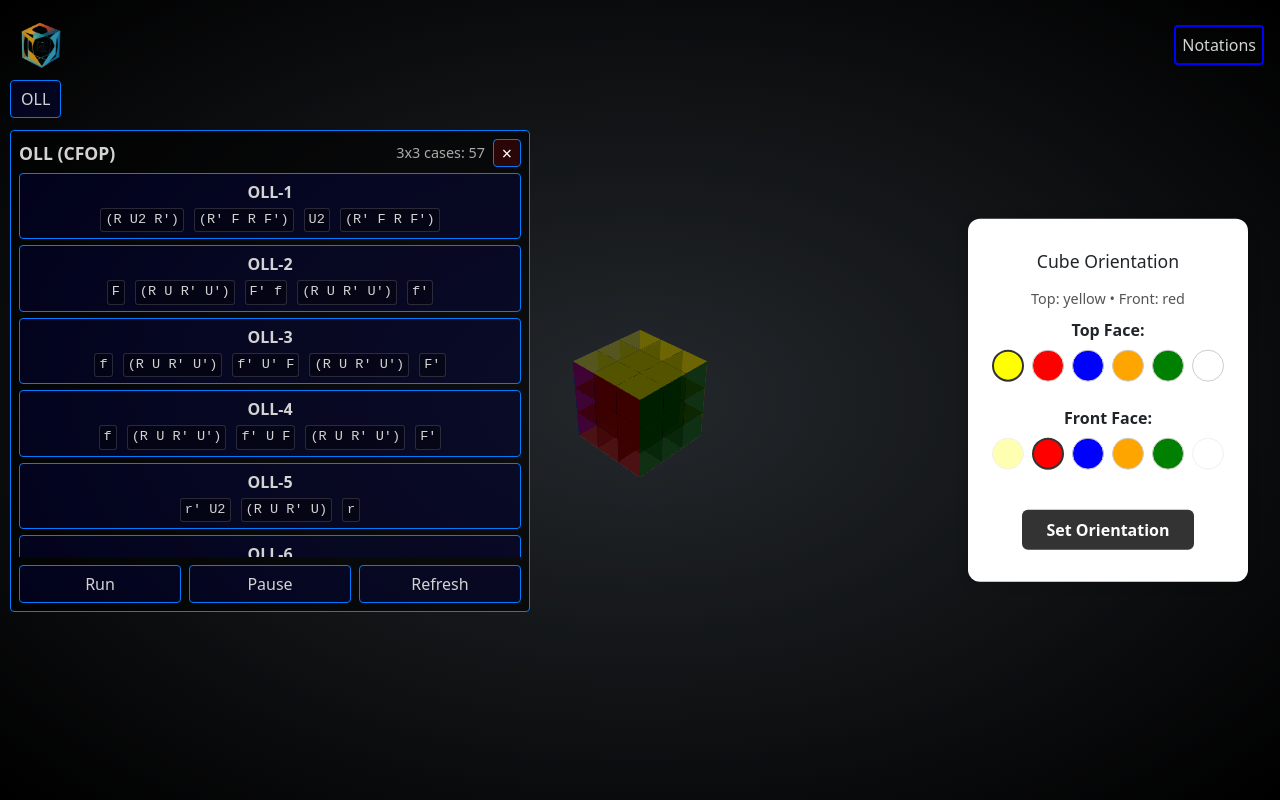
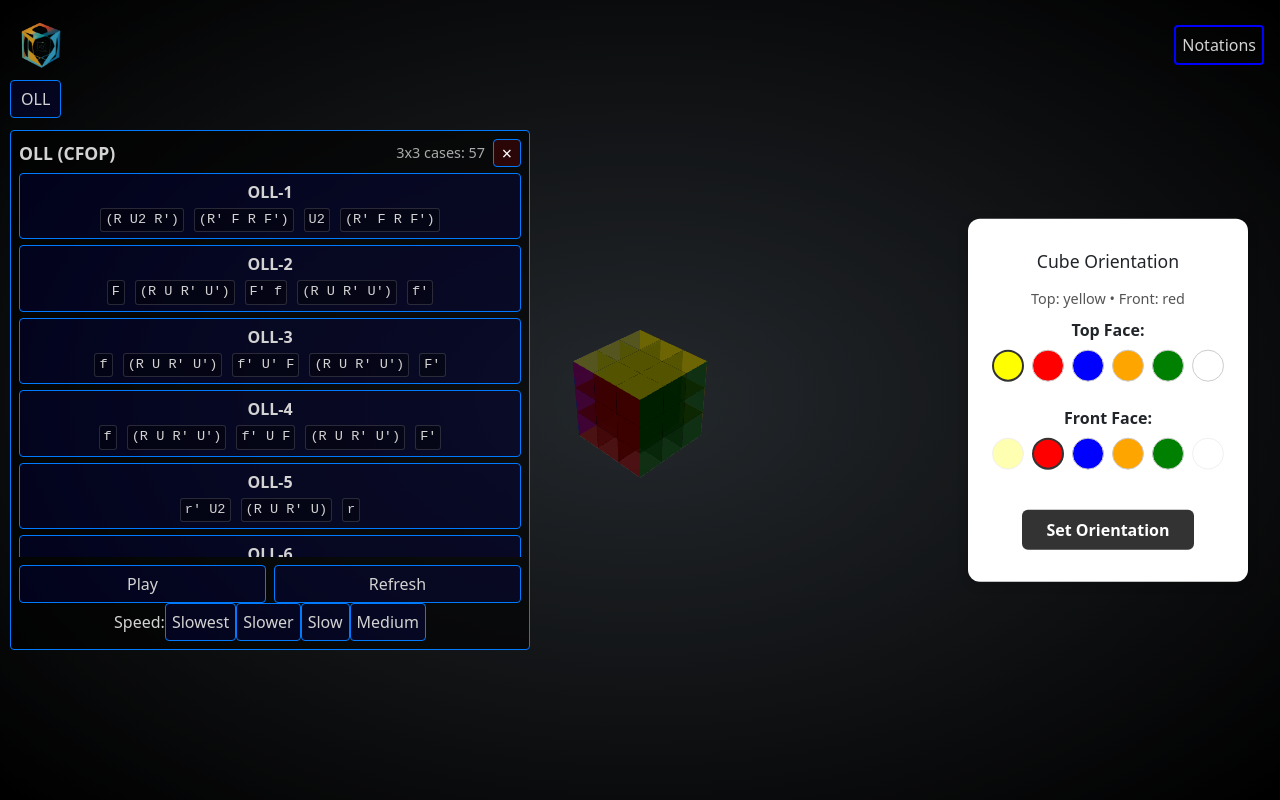
Before and after one commit to 13illydakid/rubiks-cube, a React (Vite) app: page / in a window 1280 px wide. Both pictures are taken after a click on the button "OLL". Built offline with nearby package versions, Linux system fonts and the light colour scheme.

Commit message:
Setup oll algorithm component has bugs

```diff
--- a/src/components/OLL/OLLPanel.jsx
+++ b/src/components/OLL/OLLPanel.jsx
@@ -1,4 +1,4 @@
-  import React, { useMemo, useState, useEffect } from "react";
+import React, { useMemo, useState, useEffect } from "react";
 import ollAlgorithms, { ollDisplay, OLLSetUP } from "../../cubeFunctions/algorithms";
 import moveFuncs from "../../cubeFunctions/move";
 import cube from "../../cubeFunctions/cube";
@@ -93,19 +93,13 @@ const OLLPanel = (props) => {
   }, []);
 
   const [selected, setSelected] = useState(null); // { name, setupMovesArr, solveMovesArr }
-  const [currentRun, setCurrentRun] = useState(null); // 'setup' | 'solve' | null
+  // No setup/solve phases; we play algorithm only
 
   // Derive highlight index from App's solvedSetIndex only during solve
-  const highlightIndex = useMemo(() => {
-    if (currentRun !== 'solve') return -1;
-    return state.solvedSetIndex ?? -1;
-  }, [state.solvedSetIndex, currentRun]);
+  const highlightIndex = useMemo(() => state.solvedSetIndex ?? -1, [state.solvedSetIndex]);
 
   useEffect(() => {
-    if (!open) {
-      setSelected(null);
-      setCurrentRun(null);
-    }
+    if (!open) setSelected(null);
   }, [open]);
 
   // Drive autoplay by nudging the engine to execute when a move is queued
@@ -130,10 +124,19 @@ const OLLPanel = (props) => {
     const setupMovesArr = splitMoves(engineMoves);
     const solveMovesArr = invertMoves(setupMovesArr);
     setSelected({ name: item.name, setupMovesArr, solveMovesArr });
-    // Do not start any moves on selection; wait for Run
-    setCurrentRun(null);
-    // If something was already running, stop it cleanly
-    setState({ autoPlay: false, playOne: false });
+  // Do not start any moves on selection; keep cube solved
+    // If something was already running, stop it cleanly and reset to solved
+    const generated = cube.generateSolved(cD, cD, cD, state.topFaceColor, state.frontFaceColor);
+    setState({
+      autoPlay: false,
+      playOne: false,
+      moveSet: [],
+      prevSet: [],
+      solvedSet: [],
+      solvedSetIndex: 0,
+      rubiksObject: generated.tempArr,
+      currentFunc: 'None',
+    });
   };
 
   const runSolve = () => {
@@ -144,8 +147,8 @@ const OLLPanel = (props) => {
     setState({
       currentFunc: 'Algorithms',
       rubiksObject: generated.tempArr,
-      moveSet: [...selected.setupMovesArr],
-      // Keep solve moves in solvedSet for highlighting later
+      moveSet: [...selected.solveMovesArr],
+      // solvedSet is the same algorithm for highlighting
       solvedSet: [...selected.solveMovesArr],
       solvedSetIndex: 0,
       prevSet: [],
@@ -160,90 +163,34 @@ const OLLPanel = (props) => {
 
   const pause = () => setState({ autoPlay: false });
 
-  // Apply setup instantly without animation by computing a new rubiksObject
-  const applySetupInstant = (ollName) => {
-    try {
-      const num = parseInt(String(ollName).replace('OLL-', ''), 10);
-      const setupStr = OLLSetUP && OLLSetUP[num];
-      const cDlocal = state.cubeDimension || 3;
-      const generated = cube.generateSolved(cDlocal, cDlocal, cDlocal, state.topFaceColor, state.frontFaceColor);
-      if (!setupStr) {
-        setState({ rubiksObject: generated.tempArr });
-        if (typeof reload === 'function') reload('all');
-        return;
-      }
-      // Basic sanitize: drop parentheses and x/y/z cube rotations; split tokens
-      const raw = setupStr.replace(/[()]/g, ' ').trim().split(/\s+/).filter(Boolean);
-      // Translate M/E/S into 3x3 equivalents (wide+face) for immediate application
-      const translated = [];
-      for (const t of raw) {
-        if (/^[xyz](2|'|)?$/i.test(t)) continue; // drop whole-cube rotations for setup
-        const m = t.match(/^(M|E|S)(2|')?$/i);
-        if (m) {
-          const kind = m[1].toUpperCase();
-          const suf = m[2] || '';
-          if (kind === 'M') {
-            if (suf === "'") translated.push("r'", "R");
-            else if (suf === '2') translated.push("r2", "R2");
-            else translated.push("r", "R'");
-          } else if (kind === 'E') {
-            if (suf === "'") translated.push("u'", "U");
-            else if (suf === '2') translated.push("u2", "U2");
-            else translated.push("u", "U'");
-          } else if (kind === 'S') {
-            if (suf === "'") translated.push("f'", "F");
-            else if (suf === '2') translated.push("f2", "F2");
-            else translated.push("f", "F'");
-          }
-        } else {
-          translated.push(t);
-        }
-      }
-      // Convert plain tokens to engine-prefixed tokens (01X, optional 2 or ')
-      const engineTokens = translated.map(tok => {
-        // already engine-style? keep
-        if (/^\d{2}[A-Za-z](2|'|)?$/.test(tok)) return tok;
-        // face or wide move with optional suffix
-        if (/^[FfRrUuLlDdBb](2|'|)?$/.test(tok)) return `01${tok}`;
-        return tok; // fallback
-      });
-      // Use move functions to apply synchronously
-      const moveArray = moveFuncs.moveStringToArray(engineTokens.join(' '));
-      let rubiksObject = generated.tempArr;
-      let tempState = {
-        cubeDimension: cDlocal,
-        blockMoveLog: true,
-        moveLog: '',
-        solveMoves: '',
-        end: 0,
-        solveState: -1,
-      };
-      while (moveArray.length) {
-        const data = moveFuncs.parseMoveArray(moveArray);
-        const obj = cube.rotateCubeFace(...data, tempState.blockMoveLog, tempState.moveLog, tempState.solveMoves, tempState.end, tempState.solveState);
-        rubiksObject = cube.rotateFace(obj.face, obj.turnDirection, obj.cubeDepth, obj.isMulti, cDlocal, rubiksObject);
-      }
-      setState({ rubiksObject, moveSet: [], prevSet: [], autoPlay: false, playOne: false });
-      if (typeof reload === 'function') reload('all');
-    } catch (e) {
-      // Fail-safe: do nothing on error
+  // Adjust autoplay speed. If currently running an algorithm, enqueue a speed change tuple
+  // understood by App.changeSpeed; otherwise, set speed immediately.
+  const applySpeed = (speed, rotationSpeed, name) => {
+    // When a function is active (Algorithms/Solving), the app consumes [speed, rotationSpeed, name]
+    // tuples from moveSet to change speed mid-run. Otherwise, set immediately.
+    if (state.currentFunc !== 'None' && (state.autoPlay || state.playOne)) {
+      setState({ moveSet: [[speed, rotationSpeed, name], ...state.moveSet] });
+    } else {
+      // Immediate change mimics changeSpeed's else-branch
+      setState({ currentSpeed: name, speed, start: speed, end: 0, rotationSpeed });
     }
   };
 
+  // No setup preview or chain: OLLSetUP retained in algorithms for reference only
+
   const refreshCase = () => {
-    if (!selected) return;
-    // Re-run full chain from solved
+    // Generate a fresh solved cube and clear queues; do not auto-start autoplay
     const generated = cube.generateSolved(cD, cD, cD, state.topFaceColor, state.frontFaceColor);
-    setCurrentRun('setup');
+    setCurrentRun(null);
     setState({
-      currentFunc: 'Algorithms',
+      currentFunc: 'None',
       rubiksObject: generated.tempArr,
-      moveSet: [...selected.setupMovesArr],
-      solvedSet: [...selected.solveMovesArr],
+      moveSet: [],
+      solvedSet: [],
       solvedSetIndex: 0,
       prevSet: [],
-      autoPlay: true,
-      playOne: true,
+      autoPlay: false,
+      playOne: false,
       autoRewind: false,
       autoTarget: false,
       jumpToEnd: false,
@@ -251,28 +198,7 @@ const OLLPanel = (props) => {
     if (typeof reload === 'function') reload('all');
   };
 
-  // After setup completes, automatically start solve
-  useEffect(() => {
-    if (!open) return;
-    if (currentRun !== 'setup') return;
-    const idle = state.start > state.end && !state.playOne;
-    const setupDone = !state.moveSet || state.moveSet.length === 0;
-    if (idle && setupDone && selected) {
-      setCurrentRun('solve');
-      setState({
-        currentFunc: 'Algorithms',
-        moveSet: [...selected.solveMovesArr],
-        solvedSet: [...selected.solveMovesArr],
-        solvedSetIndex: 0,
-        prevSet: [],
-        autoPlay: true,
-        playOne: true,
-        autoRewind: false,
-        autoTarget: false,
-        jumpToEnd: false,
-      });
-    }
-  }, [open, currentRun, state.start, state.end, state.playOne, state.moveSet, selected, setState]);
+  // No setup/solve chain effect
 
   if (!open) return null;
 
@@ -301,15 +227,62 @@ const OLLPanel = (props) => {
             name={item.name}
             notation={item.moves}
             selected={selected?.name === item.name}
-            onSelect={(e) => { prepareCase(item); applySetupInstant(item.name); }}
+            onSelect={(e) => { prepareCase(item); }}
           />
         ))}
       </div>
 
       <div className="oll-controls">
-        <button className="oll-btn" onClick={runSolve} disabled={!selected}>Run</button>
-        <button className="oll-btn" onClick={pause} disabled={!selected}>Pause</button>
-        <button className="oll-btn" onClick={refreshCase} disabled={!selected}>Refresh</button>
+        <button
+          className="oll-btn"
+          onClick={() => {
+            // Toggle play/pause behavior
+            if (!selected) return;
+            if (state.autoPlay || state.playOne) {
+              // Pause
+              setState({ autoPlay: false, playOne: false });
+            } else {
+              // Play (resume or start). If there is already a queue, resume; otherwise start from solved
+              if (state.moveSet && state.moveSet.length) {
+                setState({ autoPlay: true, playOne: true });
+                // Log the current state's moveSet when play is pressed
+                try { console.log('Starting autoplay with moveSet:', state.moveSet); } catch {}
+              } else {
+                // Start algorithm-only from solved
+                const generated = cube.generateSolved(cD, cD, cD, state.topFaceColor, state.frontFaceColor);
+                const nextMoveSet = selected ? [...selected.solveMovesArr] : [];
+                setState({
+                  currentFunc: 'Algorithms',
+                  rubiksObject: generated.tempArr,
+                  moveSet: nextMoveSet,
+                  solvedSet: selected ? [...selected.solveMovesArr] : [],
+                  solvedSetIndex: 0,
+                  prevSet: [],
+                  autoPlay: true,
+                  playOne: true,
+                  autoRewind: false,
+                  autoTarget: false,
+                  jumpToEnd: false,
+                });
+                if (typeof reload === 'function') reload('all');
+                try { console.log('Starting autoplay with moveSet:', nextMoveSet); } catch {}
+              }
+            }
+          }}
+          disabled={!selected}
+        >
+          {(state.autoPlay || state.playOne) ? 'Pause' : 'Play'}
+        </button>
+        <button className="oll-btn" onClick={refreshCase}>Refresh</button>
+      </div>
+
+      {/* Lightweight speed presets focused on slowing autoplay; can adjust mid-run */}
+      <div className="oll-speed-controls">
+        <span className="label">Speed:</span>
+        <button className="oll-btn" onClick={() => applySpeed(1.5, 1050, 'Slowest')}>Slowest</button>
+        <button className="oll-btn" onClick={() => applySpeed(3, 750, 'Slower')}>Slower</button>
+        <button className="oll-btn" onClick={() => applySpeed(5, 500, 'Slow')}>Slow</button>
+        <button className="oll-btn" onClick={() => applySpeed(7.5, 350, 'Medium')}>Medium</button>
       </div>
 
       {selected && (
```
Also changed, not shown: 3 other files (tests, documents, lock files or other folders).
